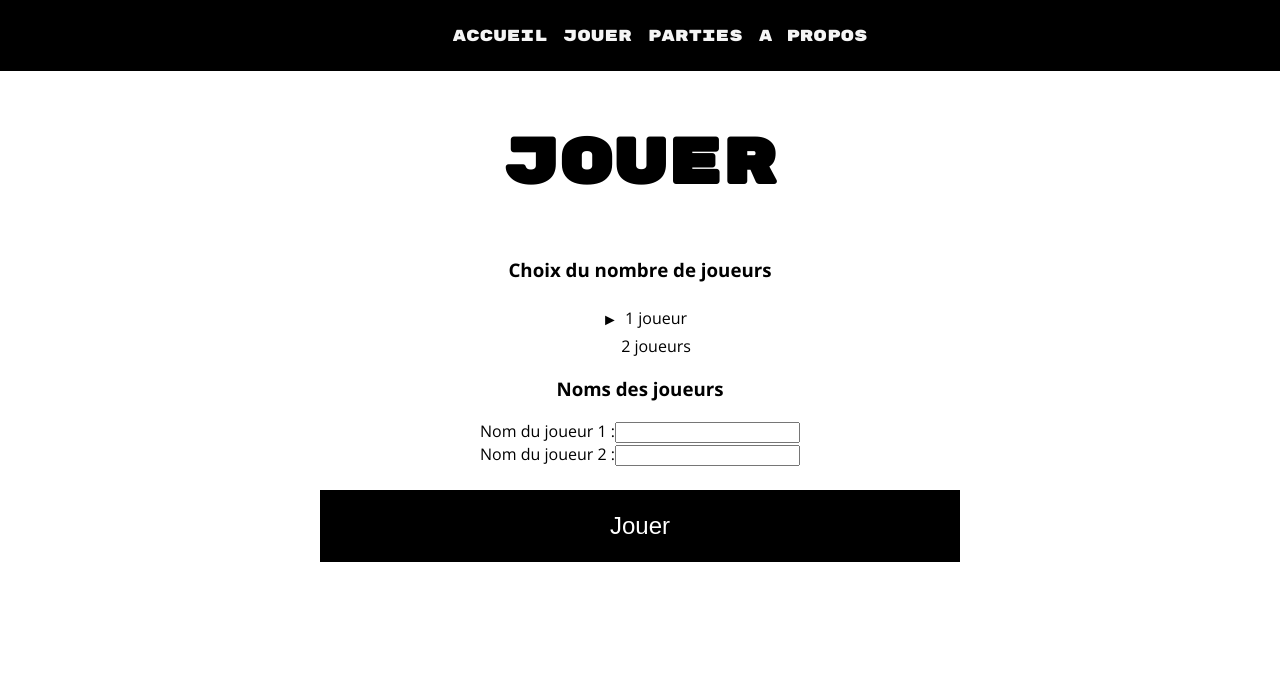
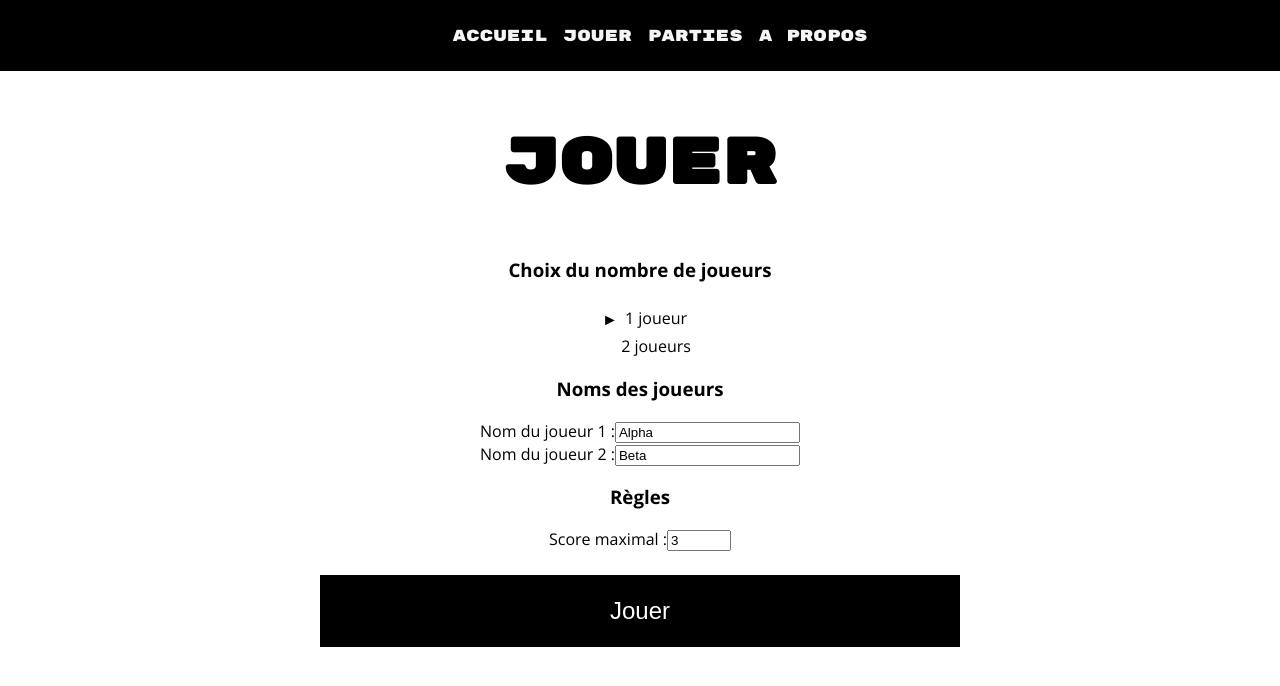
Before and after one commit to maxencelav/itesciaReact, a React (Create React App) app: page /play in a window 1280 px wide. Shown: the top 686 px of the page. Built offline with nearby package versions, Linux system fonts and the light colour scheme.

Commit message:
Game is Working

```diff
--- a/src/components/Duo.jsx
+++ b/src/components/Duo.jsx
@@ -67,7 +67,7 @@ class Duo extends React.Component {
 
             } else if (this.P2move === 'S') {
                 console.log("P2 Wins")
-                this._winnerName.textContent = (this.props.P2name + "gagne !");
+                this._winnerName.textContent = (this.props.P2name + " gagne !");
                 currentPlayer2Score++;
             }
         } else if (this.P1move === 'S') {
@@ -85,8 +85,8 @@ class Duo extends React.Component {
             }
         }
 
-        this.props.setP2Score(currentPlayer2Score++);
-        this.props.setP1Score(currentPlayer1Score++);
+        this.props.setP2Score(currentPlayer2Score);
+        this.props.setP1Score(currentPlayer1Score);
 
         if (['R', 'P', 'S'].indexOf(this.P1move) >= 0 && ['R', 'P', 'S'].indexOf(this.P2move) >= 0) { //check equal to only R P or S for both
             switch (this.P1move) {
@@ -135,7 +135,7 @@ class Duo extends React.Component {
         return (
             <div>
                 <h2>Duo</h2>
-                <h3>ROUND {this.props.round} - BEST OF {this.props.WINscore}</h3>
+                <h3>ROUND {this.props.round} - JUSQU'À {this.props.WINscore}</h3>
                 <div id="playerGrid">
                     <div id="P1case">
                         <img src={playerRed} alt="P1"/>
--- a/src/components/Solo.jsx
+++ b/src/components/Solo.jsx
@@ -77,8 +77,8 @@ class Solo extends React.Component {
             }
         }
 
-        this.props.setCPUScore(currentCPUScore++);
-        this.props.setP1Score(currentPlayerScore++);
+        this.props.setCPUScore(currentCPUScore);
+        this.props.setP1Score(currentPlayerScore);
 
         this._winPopUp.hidden = false;
         switch (playerMove) {
@@ -123,7 +123,7 @@ class Solo extends React.Component {
         return (
             <div>
                 <h2>Solo</h2>
-                <h3>ROUND {this.props.round} - BEST OF {this.props.WINscore}</h3>
+                <h3>ROUND {this.props.round} - JUSQU'À {this.props.WINscore}</h3>
                 <div id="playerGrid">
                     <div id="P1case">
                         <img src={playerRed} alt="P1"/>
--- a/src/components/Start.jsx
+++ b/src/components/Start.jsx
@@ -35,6 +35,9 @@ class Start extends React.Component {
         let player1Name = event.target[2].value;
         let player2Name = event.target[3].value;
 
+        let selectedMaxScore = parseInt(event.target[4].value, 10);
+
+
         if (player1Name == "") {
             player1Name = "JOUEUR 1"
         }
@@ -50,7 +53,7 @@ class Start extends React.Component {
         this.props.setP1Score(0);
         this.props.setP2Score(0);
         this.props.setCPUScore(0);
-        this.props.setWinScore(3);
+        this.props.setWinScore(selectedMaxScore);
 
         if (isModeOnePlayer && !isModeTwoPlayers) {
             return (
@@ -81,14 +84,21 @@ class Start extends React.Component {
                     <h3>Noms des joueurs</h3>
                     <label>
                         Nom du joueur 1 :
-                        <input type="text" name="p1name" id="p1name"/>
+                        <input type="text" name="p1name" id="p1name" defaultValue={"Alpha"}/>
                     </label>
                     <br/>
                     <label>
                         Nom du joueur 2 :
-                        <input type="text" name="p2name" id="p2name" ref="p2name"/>
+                        <input type="text" name="p2name" id="p2name" ref="p2name" defaultValue={"Beta"}/>
                     </label>
                     <br/>
+
+                    <h3>Règles</h3>
+                    <label>Score maximal :</label>
+                    <input type="number" name="maxScoreSelect" id="maxScoreSelect" ref="maxScoreSelect" min="3"
+                           max="100" defaultValue={3}/>
+                    <br/>
+
                     <input type="submit" value="Jouer" id="buttonStartGame"/>
 
                 </form>
```
